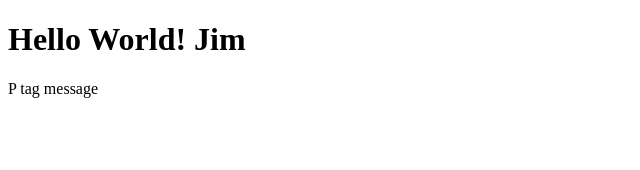
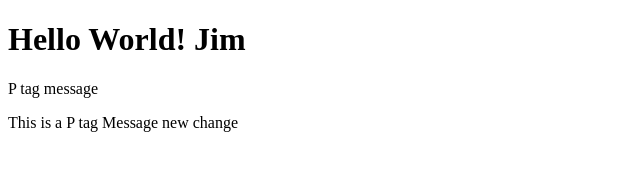
Before and after one commit to LuisCastilloKC/git-github, a plain HTML site: page index.html in a window 1280 px wide. Shown: the whole page, without its empty margins (0-640 px from the left). Drawn offline with Linux system fonts and the light colour scheme.

Commit message:
new change

```diff
--- a/index.html
+++ b/index.html
@@ -8,5 +8,6 @@
 <body>
     <h1>Hello World! Jim</h1>
     <p>P tag message</p>
+    <p>This is a P tag Message new change</p>
 </body>
 </html>
```
